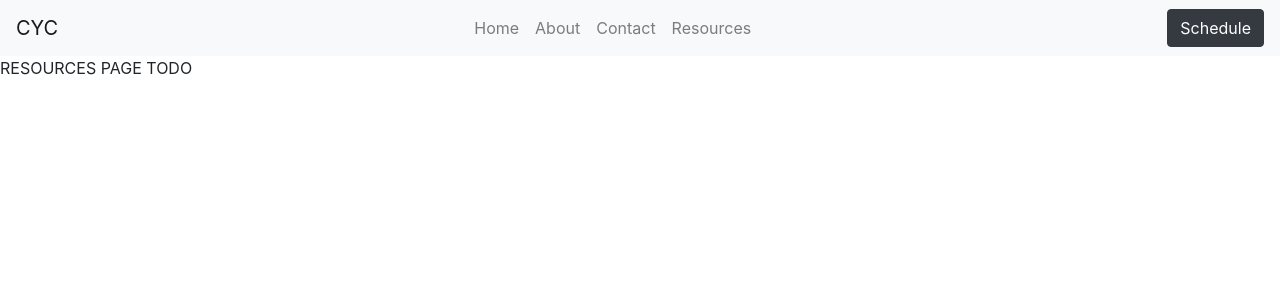
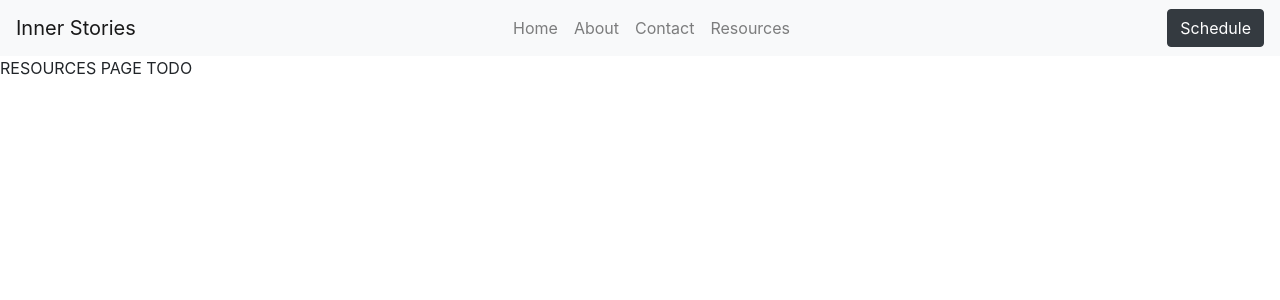
Before and after one commit to web-dev-carolina/CYCEssaysTutoring, a React (Create React App) app in the folder cyc-essays-tutoring/: page /resources in a window 1280 px wide. Shown: the top 300 px of the page. Built offline with nearby package versions, Linux system fonts and the light colour scheme.

Commit message:
fix up navbar

```diff
--- a/cyc-essays-tutoring/src/components/NavbarContainer.jsx
+++ b/cyc-essays-tutoring/src/components/NavbarContainer.jsx
@@ -12,7 +12,7 @@ const NavbarContainer = () => {
   return (
     <>
       <Navbar sticky="top" bg="light" variant="light" className="navbar">
-        <Navbar.Brand className="mr-auto logo-nav">CYC</Navbar.Brand>
+        <Navbar.Brand className="mr-auto logo-nav">Inner Stories</Navbar.Brand>
         <Nav className="mx-auto">
           <Nav.Link as={Link} to="/">Home</Nav.Link>
           <Nav.Link>About</Nav.Link>
```
